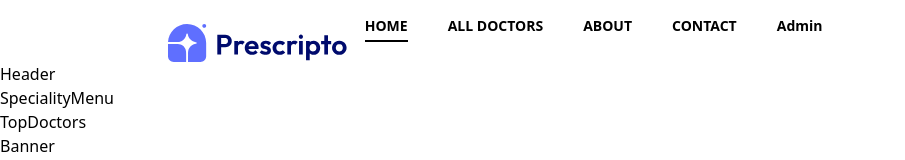
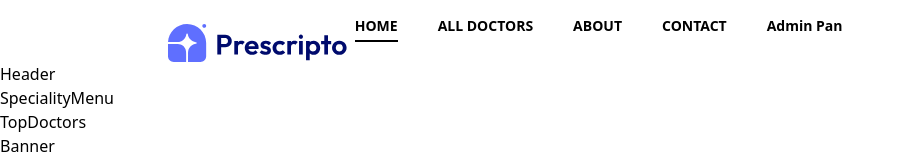
Before and after one commit to Mani-sh27/Prescripto, a React (Vite) app: page / in a window 1280 px wide. Shown: the top 160 px of the page, without its empty margins (0-905 px from the left). Built offline with nearby package versions, Linux system fonts and the light colour scheme.

Commit message:
auto commit

```diff
--- a/src/components/Navbar.jsx
+++ b/src/components/Navbar.jsx
@@ -24,7 +24,7 @@ const Navbar = () => {
               <li className='font-semibold text-sm'>CONTACT</li>
             </NavLink>
              <NavLink className={({isActive})=>`pb-1${isActive ? ' border-b-2' : ''}`} to='/admin'>
-              <li className='font-semibold text-sm'>Admin</li>
+              <li className='font-semibold text-sm'>Admin Pan</li>
             </NavLink>
           </ul>
         </div>
```
